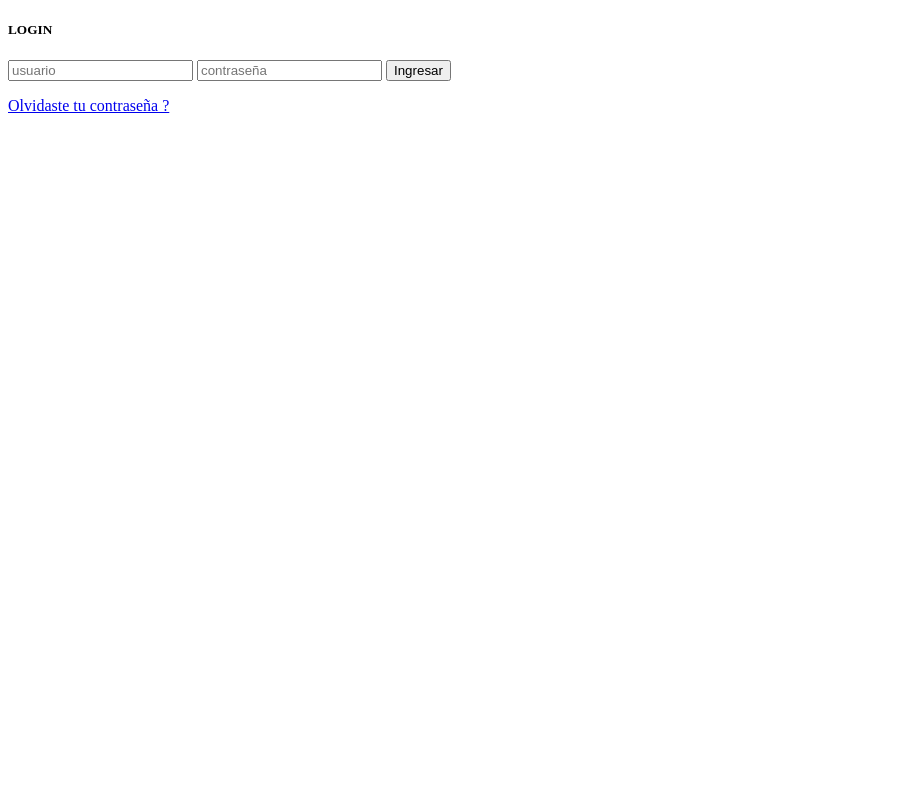
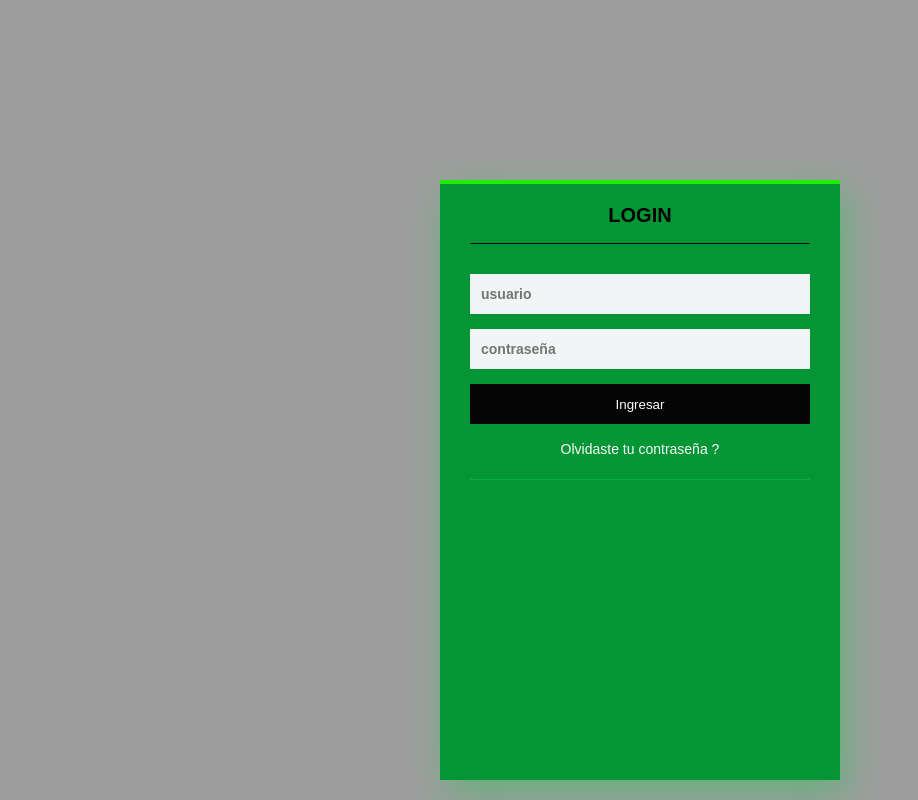
Before and after one commit to Luizaolopez10/Login-Atletico-Nacional, a plain HTML site: page index.html in a window 1280 px wide. Shown: the whole page, without its empty margins (0-918 px from the left). Drawn offline with Linux system fonts and the light colour scheme; files that its build step writes are made by us from their sources; the site is published under a folder, as on GitHub Pages, so addresses that start at the root find nothing.

Commit message:
Update index.html

```diff
--- a/index.html
+++ b/index.html
@@ -4,7 +4,7 @@
     <meta charset="UTF-8">
     <meta name="viewport" content="width=device-width, initial-scale=1.0">
     <title>LOGIN ATLETICO NACIONAL</title>
-    <link rel="stylesheet" href="/Login_Atletico_Nacional/estilos.css"
+    <link rel="stylesheet" href="estilos.css"
 </head>
 <body>
     <section class="form-login">
```
